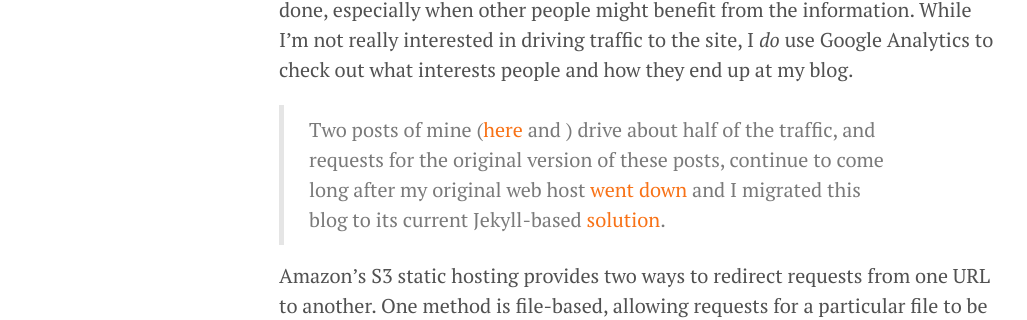
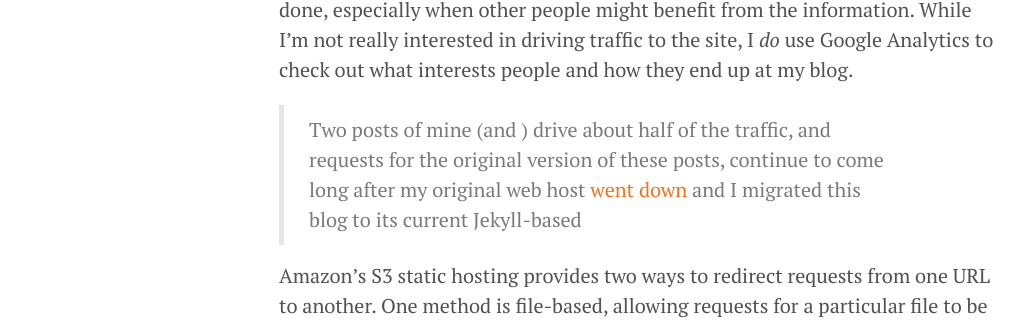
Before and after one commit to nweisenfeld/nweisenfeld.github.io, a Jekyll site: the page built from _posts/2014-04-22-page-redirection-with-S3.markdown, in a window 1280 px wide. Shown: the part 287-607 px from the top of the page, without its empty margins (1-1028 px from the left). Built offline with Jekyll 4.4.1, drawn with Linux system fonts in a browser that asks for light colours; Markdown is read by kramdown in place of the engine named in the settings.

Commit message:
checkpoint

```diff
--- a/_posts/2014-04-22-page-redirection-with-S3.markdown
+++ b/_posts/2014-04-22-page-redirection-with-S3.markdown
@@ -8,7 +8,7 @@
 
 The purpose of this blog is really just a place for me to jot down things that I've done, especially when other people might benefit from the information.  While I'm not really interested in driving traffic to the site, I *do* use Google Analytics to check out what interests people and how they end up at my blog.
 
-> Two posts of mine ([here][post1] and ) drive about half of the traffic, and requests for the original version of these posts, continue to come long after my original web host [went down][textdrive] and I migrated this blog to its current Jekyll-based [solution][Jekyll].
+> Two posts of mine (and ) drive about half of the traffic, and requests for the original version of these posts, continue to come long after my original web host [went down][textdrive] and I migrated this blog to its current Jekyll-based
 
 Amazon's S3 static hosting provides two ways to redirect requests from one URL to another.  One method is file-based, allowing requests for a particular file to be redirected to a particular URL.  This is detailed [here][s3-redirect] in S3's documentation, but doesn't really solve our particular problem.  I need to redirect a non-existent URL to one that exists on this server.  In order to do this, I set up bucket-wide redirection rules.  These are specified in the properties tab for the bucket itself, under Static Website Hosting and Edit Redirection Rules.  Here are the rules I used:
 
```
Also changed, not shown: other parts of _posts/2014-04-22-page-redirection-with-S3.markdown (+0 -2 lines).
